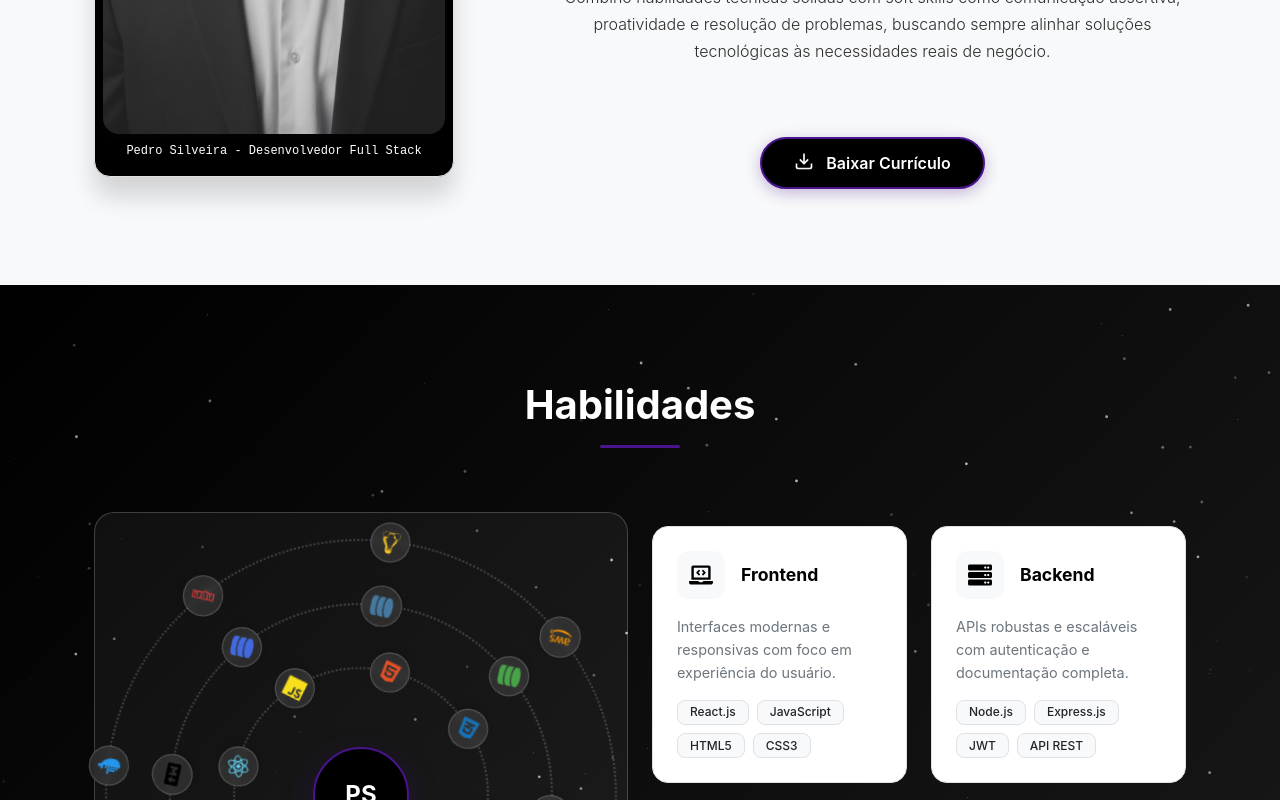
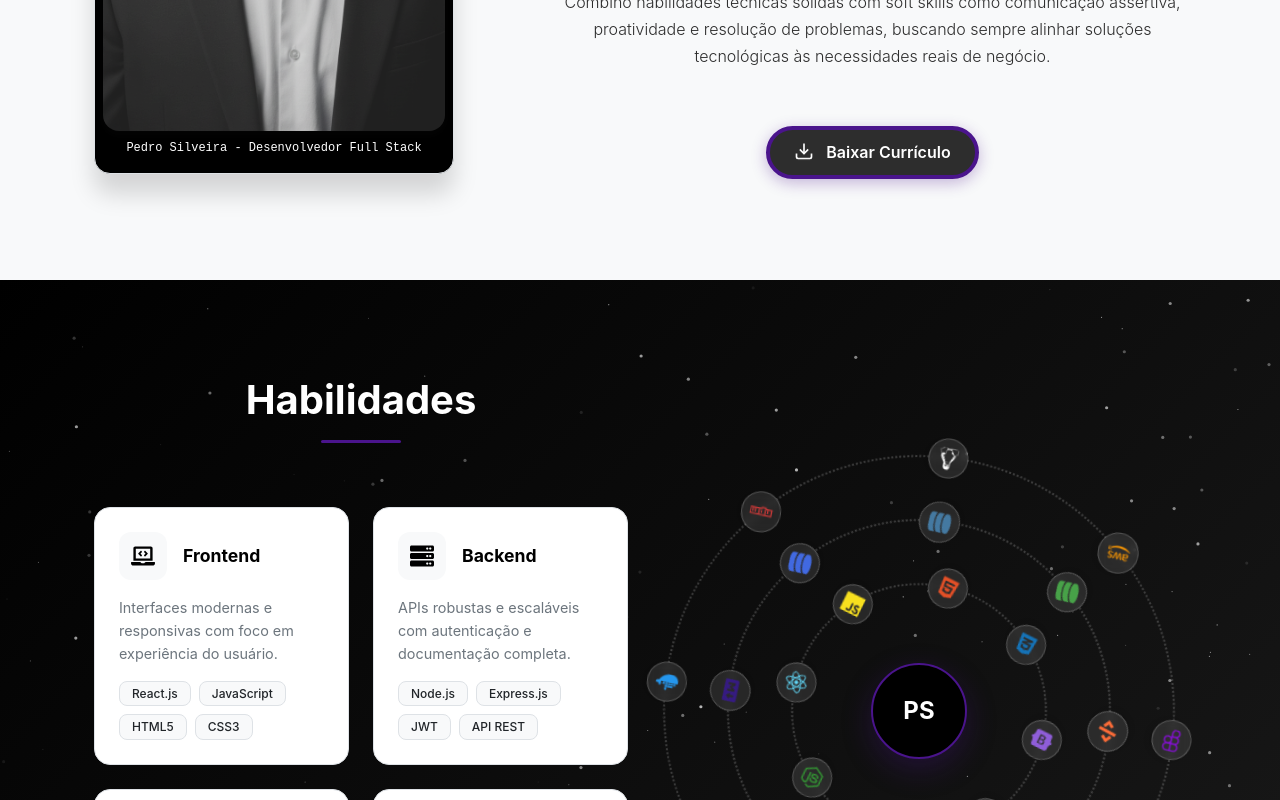
Before and after one commit to PedroSillveira/portifolio, a React (Create React App) app: page / in a window 1280 px wide. Shown: the part 1320-2120 px from the top of the page. Built offline with nearby package versions, Linux system fonts and the light colour scheme.

Commit message:
feat skills

```diff
--- a/src/components/ui/Particles.jsx
+++ b/src/components/ui/Particles.jsx
@@ -33,10 +33,10 @@ function hexToRgb(hex) {
 
 function Particles({
   className = '',
-  quantity = 100,
-  staticity = 50,
+  quantity = 1000,
+  staticity = 10,
   ease = 50,
-  size = 0.4,
+  size = 0.6,
   refresh = false,
   color = '#ffffff',
   vx = 0,
--- a/src/sections/About.css
+++ b/src/sections/About.css
@@ -59,12 +59,13 @@
 }
 
 .about-content {
-    display: flex;
-    /* padding-left: 2rem; */
-    text-align: center;
-    flex-direction: column;
-    align-items: center;
+  display: flex;
+  /* padding-left: 2rem; */
+  text-align: center;
+  flex-direction: column;
+  align-items: center;
 }
+
 .lead {
   max-width: 620px;
 }
@@ -84,10 +85,11 @@
 .transform-3d {
   transform-style: preserve-3d;
 }
+
 .button-download {
   display: flex;
   justify-content: center;
-  margin-top: 3rem;
+  margin-top: 2rem;
 }
 
 /* Botão de Download Animado */
@@ -96,9 +98,11 @@
   display: inline-flex;
   align-items: center;
   gap: 0.75rem;
-  padding: 0.75rem 2rem;
-  background: var(--black-color);
-  border: 2px solid var(--accent-purple);
+  padding: 0.65rem 1.5rem;
+  /* background: var(--black-color); */
+  background: #2d2d2d;
+
+  border: 4px solid var(--accent-purple);
   border-radius: 50px;
   color: var(--white-color);
   font-weight: 600;
@@ -117,7 +121,7 @@
   left: -100%;
   width: 100%;
   height: 100%;
-  background: linear-gradient(90deg, transparent, rgba(74, 20, 140, 0.4), transparent);
+  background: linear-gradient(90deg, transparent, rgba(159, 111, 217, 0.4), transparent);
   transition: left 0.5s ease;
 }
 
@@ -129,7 +133,7 @@
   background: var(--accent-purple);
   border-color: var(--accent-purple);
   transform: translateY(-3px);
-  box-shadow: 0 8px 25px rgba(74, 20, 140, 0.5);
+  box-shadow: 0 8px 25px rgba(153, 109, 208, 0.5);
   color: var(--white-color);
 }
 
@@ -223,18 +227,24 @@
 
 /* Animações */
 @keyframes downloadBounce {
-  0%, 100% {
+
+  0%,
+  100% {
     transform: translateY(0);
   }
+
   50% {
     transform: translateY(-5px);
   }
 }
 
 @keyframes downloadMove {
-  0%, 100% {
+
+  0%,
+  100% {
     transform: translateY(0);
   }
+
   50% {
     transform: translateY(5px);
   }
@@ -244,9 +254,11 @@
   0% {
     transform: scale(0);
   }
+
   50% {
     transform: scale(1.2);
   }
+
   100% {
     transform: scale(1);
   }
--- a/src/sections/Skills.css
+++ b/src/sections/Skills.css
@@ -53,7 +53,7 @@
   align-items: center;
   justify-content: center;
   flex-shrink: 0;
-  background: var(--gray-100);
+  background: var(--gray-300);
 }
 
 .skill-icon {
@@ -94,8 +94,8 @@
 .orbit-wrapper-container {
   border-radius: 20px;
   padding: 2rem;
-  border: 1px solid rgba(255, 255, 255, 0.2);
-  background: rgba(255, 255, 255, 0.05);
+  /* border: 1px solid rgba(255, 255, 255, 0.2); */
+  /* background: rgba(255, 255, 255, 0.05); */
 }
 
 .center-icon-text {
--- a/src/sections/Skills.jsx
+++ b/src/sections/Skills.jsx
@@ -37,8 +37,8 @@ function Skills() {
     { Icon: FaJs, color: '#F7DF1E', name: 'JavaScript' },
     { Icon: FaHtml5, color: '#E34F26', name: 'HTML5' },
     { Icon: FaCss3Alt, color: '#1572B6', name: 'CSS3' },
-    { Icon: FaBootstrap, color: '#7952B3', name: 'Bootstrap' },
-    { Icon: FaSass, color: '#CC6699', name: 'Sass' },
+    { Icon: FaBootstrap, color: '#8f5dd9ff', name: 'Bootstrap' },
+    { Icon: FaSass, color: '#da5396ff', name: 'Sass' },
     { Icon: FaVuejs, color: '#4FC08D', name: 'Vue.js' },
 
     // Órbita 2 - Backend + Database + IA (12 ícones)
@@ -47,19 +47,19 @@ function Skills() {
     { Icon: FaDatabase, color: '#4479A1', name: 'MySQL' },
     { Icon: FaDatabase, color: '#47A248', name: 'MongoDB' },
     { Icon: FaCode, color: '#FF6C37', name: 'API REST' },
-    { Icon: FaRobot, color: '#412991', name: 'OpenAI' },
+    { Icon: FaRobot, color: '#593cb7ff', name: 'OpenAI' },
     { Icon: FaPython, color: '#3776AB', name: 'Python' },
     { Icon: FaCode, color: '#85EA2D', name: 'Clean Code' },
-    { Icon: FaMarkdown, color: '#000000', name: 'Markdown' },
+    { Icon: FaMarkdown, color: '#351a81ff', name: 'Markdown' },
 
     // Órbita 3 - Ferramentas + DevOps (8 ícones)
     { Icon: FaGitAlt, color: '#F05032', name: 'Git' },
-    { Icon: FaGithub, color: '#181717', name: 'GitHub' },
+    { Icon: FaGithub, color: '#ece8f0ff', name: 'GitHub' },
     { Icon: FaDocker, color: '#2496ED', name: 'Docker' },
     { Icon: FaNpm, color: '#CB3837', name: 'NPM' },
-    { Icon: FaLinux, color: '#FCC624', name: 'Linux' },
+    { Icon: FaLinux, color: '#ffffffff', name: 'Linux' },
     { Icon: FaAws, color: '#FF9900', name: 'AWS' },
-    { Icon: FaFigma, color: '#4A154B', name: 'Figma' },
+    { Icon: FaFigma, color: '#850ed5ff', name: 'Figma' },
     { Icon: FaTrello, color: '#0052CC', name: 'Trello' },
   ];
 
@@ -114,27 +114,16 @@ function Skills() {
       />
 
       <Container style={{ position: 'relative', zIndex: 1 }}>
-        <div data-aos="fade-up">
-          <SectionTitle title="Habilidades" />
-        </div>
+
 
         <Row className="align-items-center">
-          {/* OrbitRotation à esquerda */}
-          <Col lg={6} className="mb-5 mb-lg-0" data-aos="fade-right">
-            <div className="orbit-wrapper-container">
-              <OrbitRotation
-                icons={techIcons}
-                orbitCount={3}
-                orbitGap={8}
-                centerIcon={centerIcon}
-                size="md"
-                speed="medium"
-              />
-            </div>
-          </Col>
+
 
           {/* Skills Grid à direita */}
           <Col lg={6} data-aos="fade-left">
+            <div data-aos="fade-up">
+              <SectionTitle title="Habilidades" />
+            </div>
             <div className="skills-grid">
               {skillCategories.map((category, index) => (
                 <div
@@ -174,6 +163,21 @@ function Skills() {
               ))}
             </div>
           </Col>
+
+
+          {/* OrbitRotation à esquerda */}
+          <Col lg={6} className="mb-5 mb-lg-0" data-aos="fade-right">
+            <div className="orbit-wrapper-container">
+              <OrbitRotation
+                icons={techIcons}
+                orbitCount={3}
+                orbitGap={8}
+                centerIcon={centerIcon}
+                size="md"
+                speed="medium"
+              />
+            </div>
+          </Col>
         </Row>
       </Container>
     </section>
```
